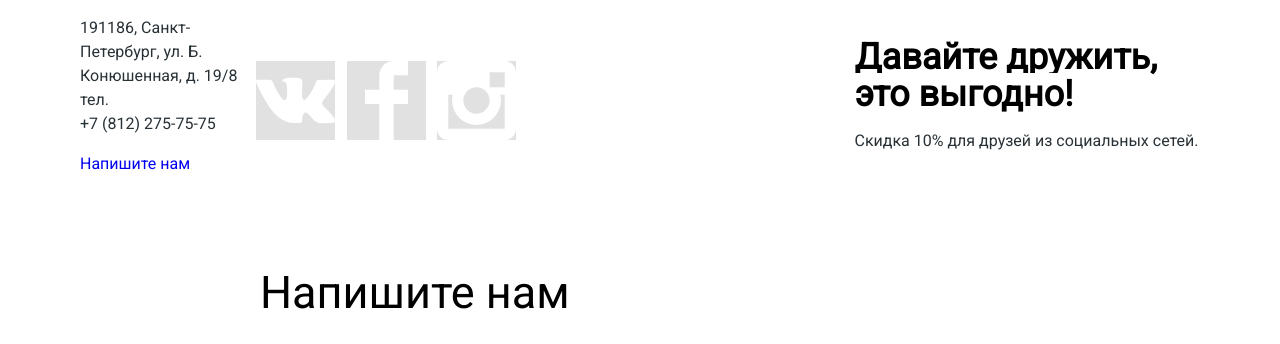
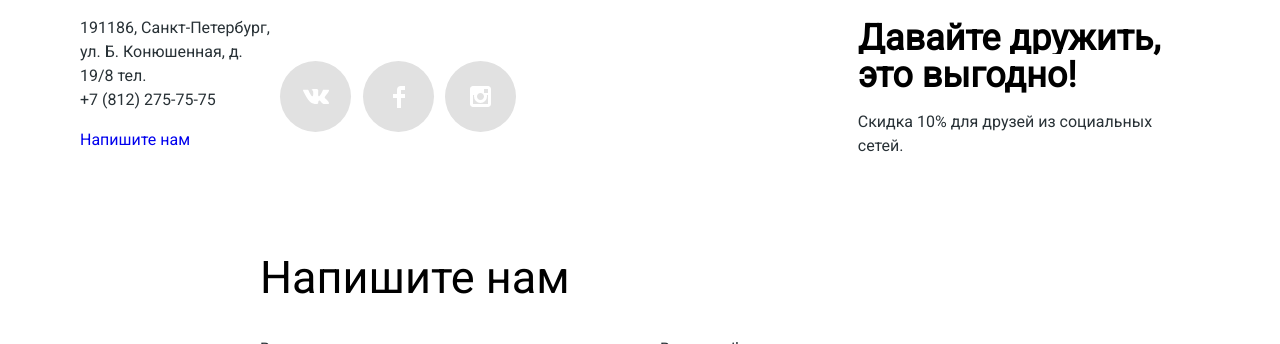
Before and after one commit to kondzerau-ivan/1033347-nerds-25, a plain HTML site: page index.html in a window 1280 px wide. Shown: the part 1376-1720 px from the top of the page. Drawn offline with Linux system fonts and the light colour scheme.

Commit message:
fix social icons in the footer

```diff
--- a/css/style.css
+++ b/css/style.css
@@ -165,6 +165,8 @@ figure {
 }
 
 .main-slider__controls {
+	display: flex;
+	justify-content: space-between;
 	position: absolute;
   left: 50%;
   bottom: 104px;
@@ -406,6 +408,16 @@ figure {
 	padding: 69px 0;
 }
 
+.footer-social__link {
+	display: flex;
+	background: #e1e1e1;
+	width: 71px;
+	height: 71px;
+	border-radius: 50%;
+	align-items: center;
+	justify-content: center;
+}
+
 .footer-social__item-fb {
 	margin: 0 11px 0 12px;
 }
--- a/index.html
+++ b/index.html
@@ -51,7 +51,6 @@
               <h3 class="main-slider__heading">Долго, дорого, скрупулезно.</h3>
               <p class="main-slider__paragraph">Математически выверенный дизайн<br> для вашего сайта или мобильного приложения.</p>
               <a class="main-slider__button" href="#">Узнать больше</a>
-              <figure class="main-slider__pic"></figure>
             </li>
             <li class="main-slider__item">
               <h3 class="main-slider__heading">Любим математику как никто другой</h3>
@@ -166,17 +165,17 @@
           <ul class="footer-social__list">
             <li class="footer-social__item-vk">
               <a class="footer-social__link" href="#" aria-label="Вконтакте">
-                <img class="footer-social__pic" src="img/vk-icon.svg" width="79" height="79" alt="Вконтакте">
+                <img class="footer-social__pic" src="img/vk-icon.svg" width="26" height="15" alt="Вконтакте">
               </a>
             </li>
             <li class="footer-social__item-fb">
               <a class="footer-social__link" href="#" aria-label="Facebook">
-                <img class="footer-social__pic" src="img/fb-icon.svg" width="79" height="79" alt="Facebook">
+                <img class="footer-social__pic" src="img/fb-icon.svg" width="12" height="22" alt="Facebook">
               </a>
             </li>
             <li class="footer-social__item-ig">
               <a class="footer-social__link" href="#" aria-label="Instagram">
-                <img class="footer-social__pic" src="img/insta-icon.svg" width="79" height="79" alt="Instagram">
+                <img class="footer-social__pic" src="img/insta-icon.svg" width="21" height="21" alt="Instagram">
               </a>
             </li>
           </ul>
```
